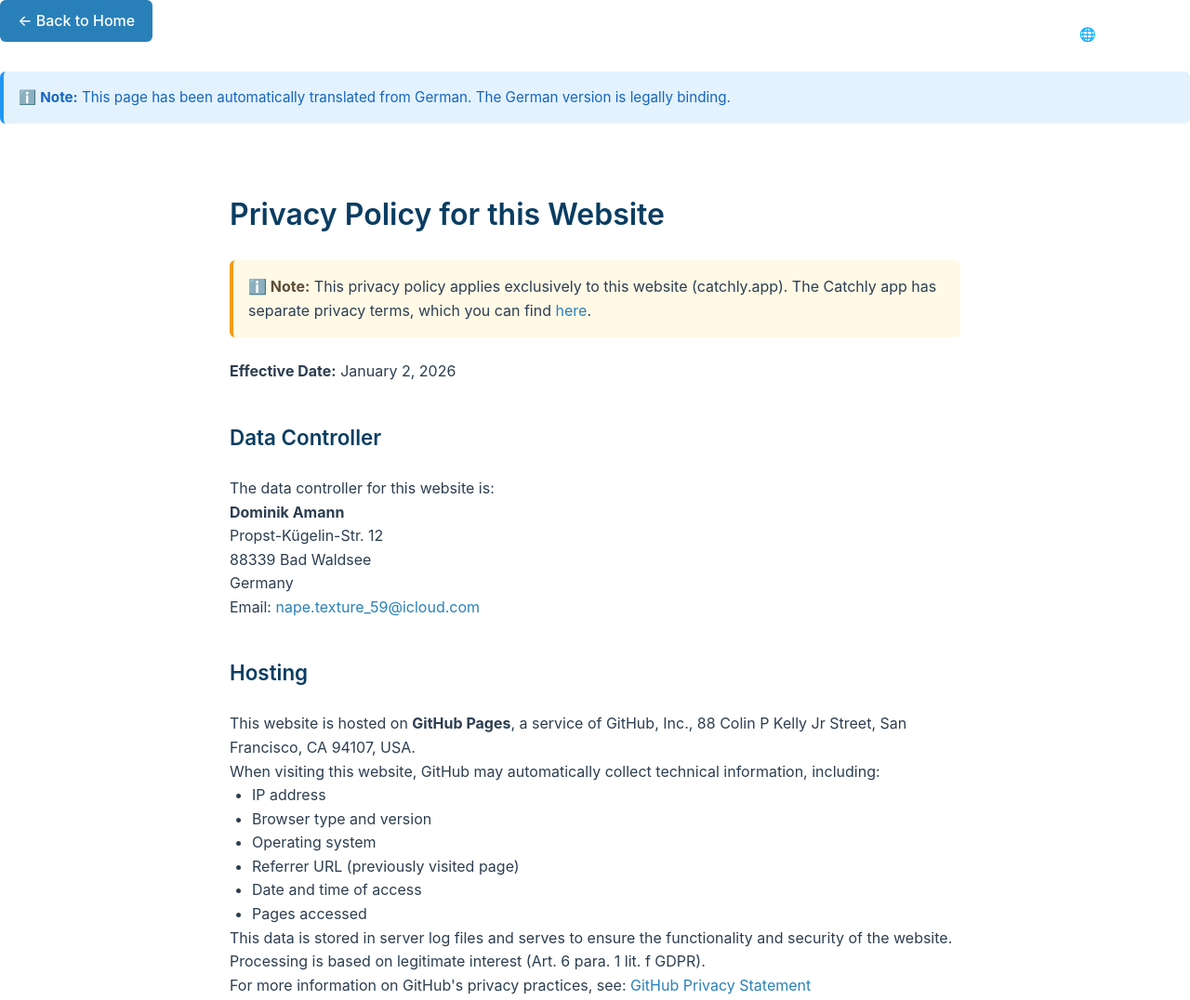
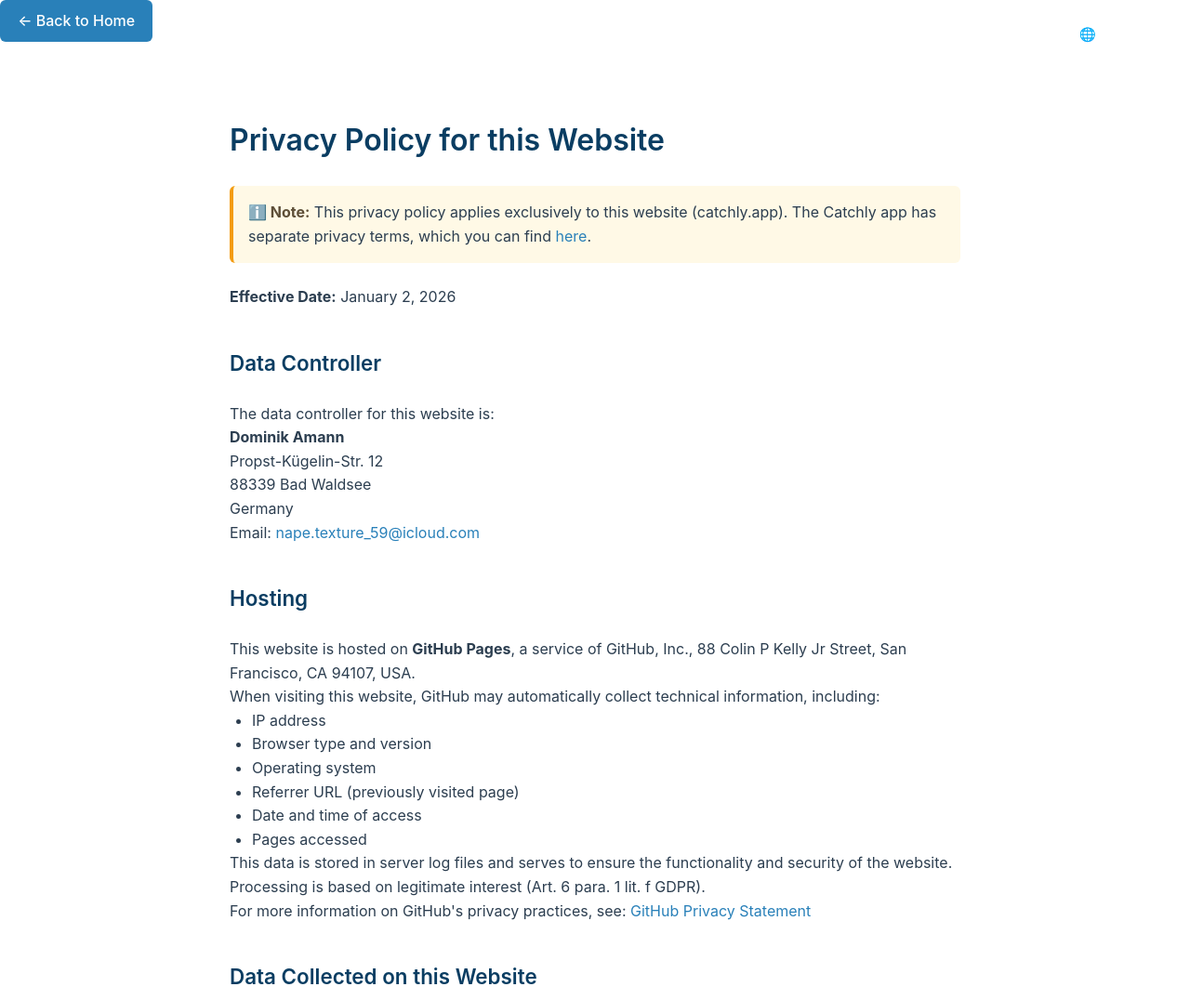
Before and after one commit to dominikamann/catchly.app, a plain HTML site: page docs/privacy-site.html in a window 1280 px wide. Shown: the top 1076 px of the page at 93% size. Drawn offline with Linux system fonts and the light colour scheme.

Commit message:
Move to hint to end

```diff
--- a/docs/privacy-site.html
+++ b/docs/privacy-site.html
@@ -11,10 +11,6 @@
     <div>
         <a href="index.html" class="back-link">← Back to Home</a>
         <a href="privacy-site-de.html" class="lang-switcher">🌐 Deutsch</a>
-    </div>
-
-    <div class="translation-note">
-        ℹ️ <strong>Note:</strong> This page has been automatically translated from German. The German version is legally binding.
     </div>
 
     <div class="main-content">
```
Also changed, not shown: docs/eula.html (+0 -4 lines), docs/impressum-en.html (+0 -4 lines), docs/index.html (+4 -3 lines), docs/privacy.html (+4 -4 lines).
